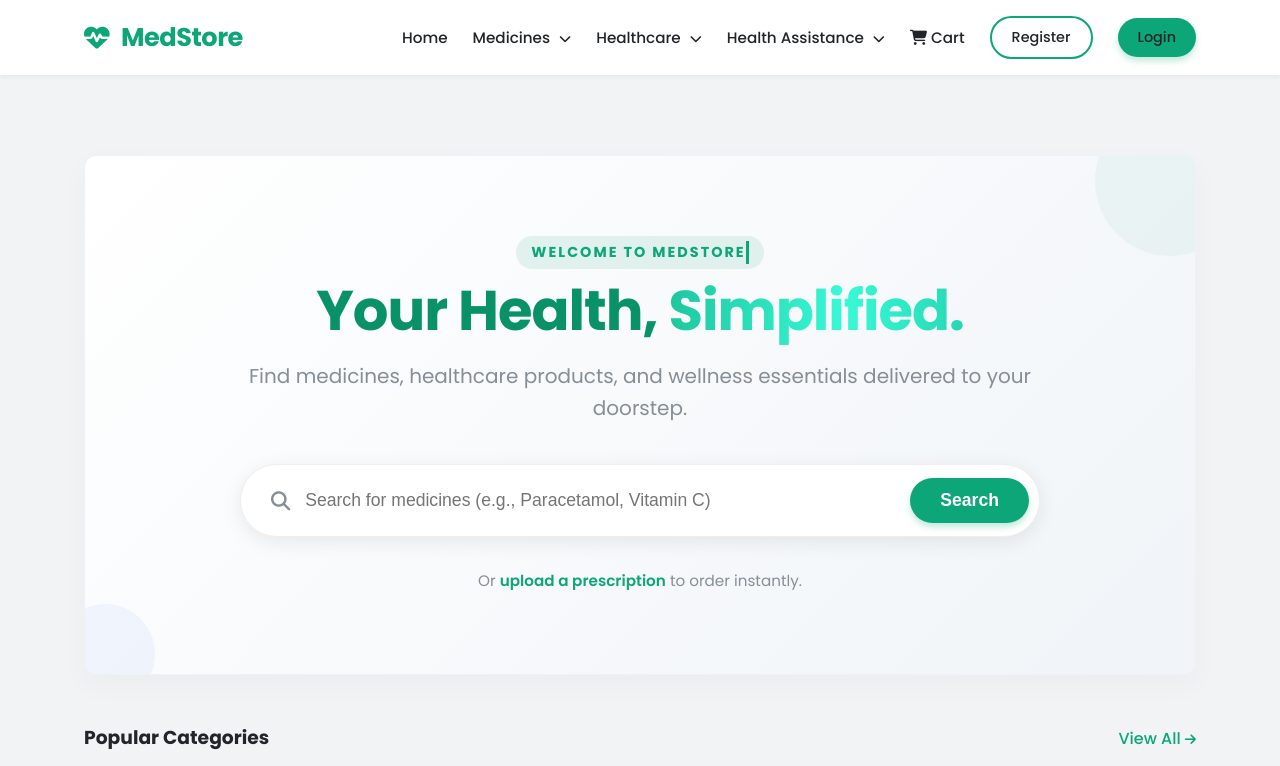
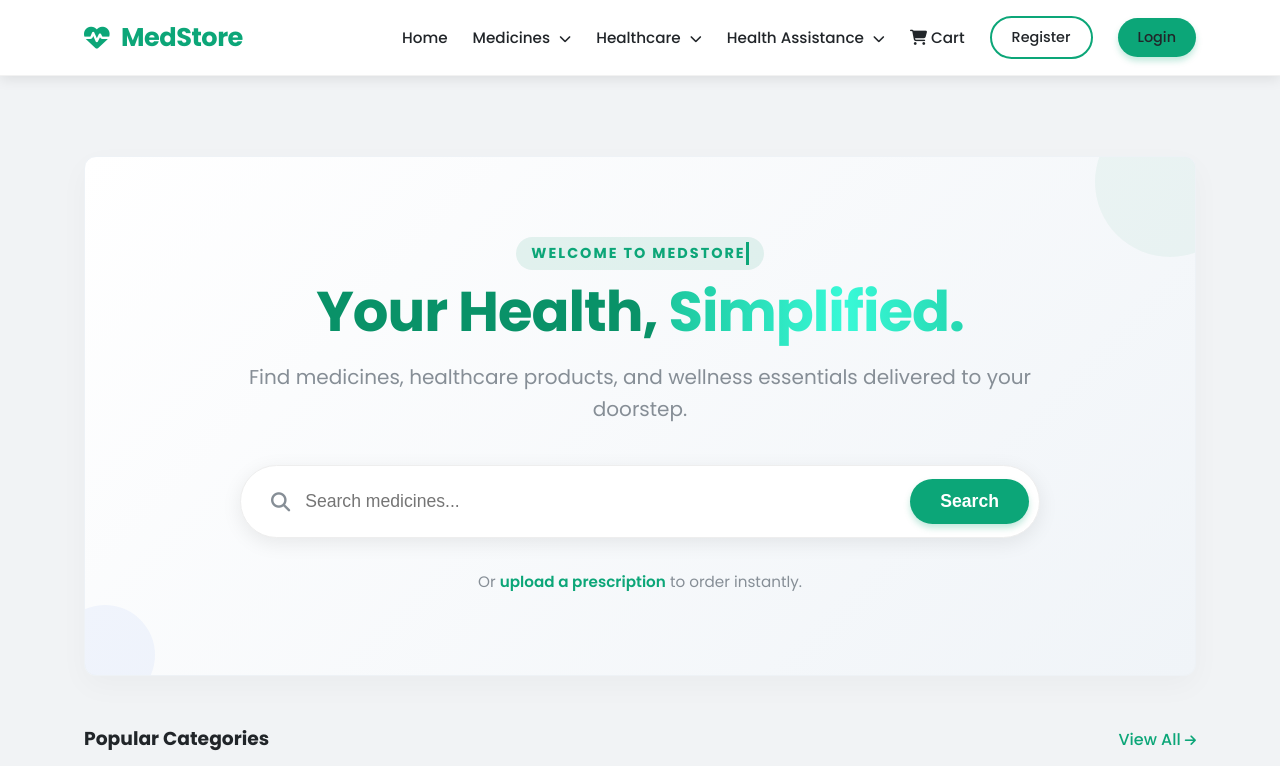
Before and after one commit to latish-charpe/medstore, a Flask app: page / in a window 1280 px wide. Shown: the top 766 px of the page. Run offline with Flask 3, Linux system fonts and the light colour scheme.

Commit message:
Initial Commit

```diff
--- a/static/css/style.css
+++ b/static/css/style.css
@@ -49,9 +49,13 @@ body {
 
 /* Navbar */
 .navbar {
-    background: rgba(255, 255, 255, 0.95);
+    background: rgba(255, 255, 255, 0.98);
+    /* Increased opacity */
     backdrop-filter: blur(10px);
-    box-shadow: var(--shadow-sm);
+    box-shadow: 0 4px 12px rgba(0, 0, 0, 0.08);
+    /* Stronger shadow */
+    border-bottom: 1px solid rgba(0, 0, 0, 0.05);
+    /* Added subtle border */
     padding: 1rem 0;
     position: sticky;
     top: 0;
--- a/templates/index.html
+++ b/templates/index.html
@@ -21,8 +21,7 @@
             <div class="search-container">
                 <form action="{{ url_for('medicines') }}" method="GET" class="search-form">
                     <i class="fas fa-search search-icon"></i>
-                    <input type="text" name="search" placeholder="Search for medicines (e.g., Paracetamol, Vitamin C)"
-                        class="search-input">
+                    <input type="text" name="search" placeholder="Search medicines..." class="search-input">
                     <button type="submit" class="btn btn-primary search-btn">Search</button>
                 </form>
             </div>
```
